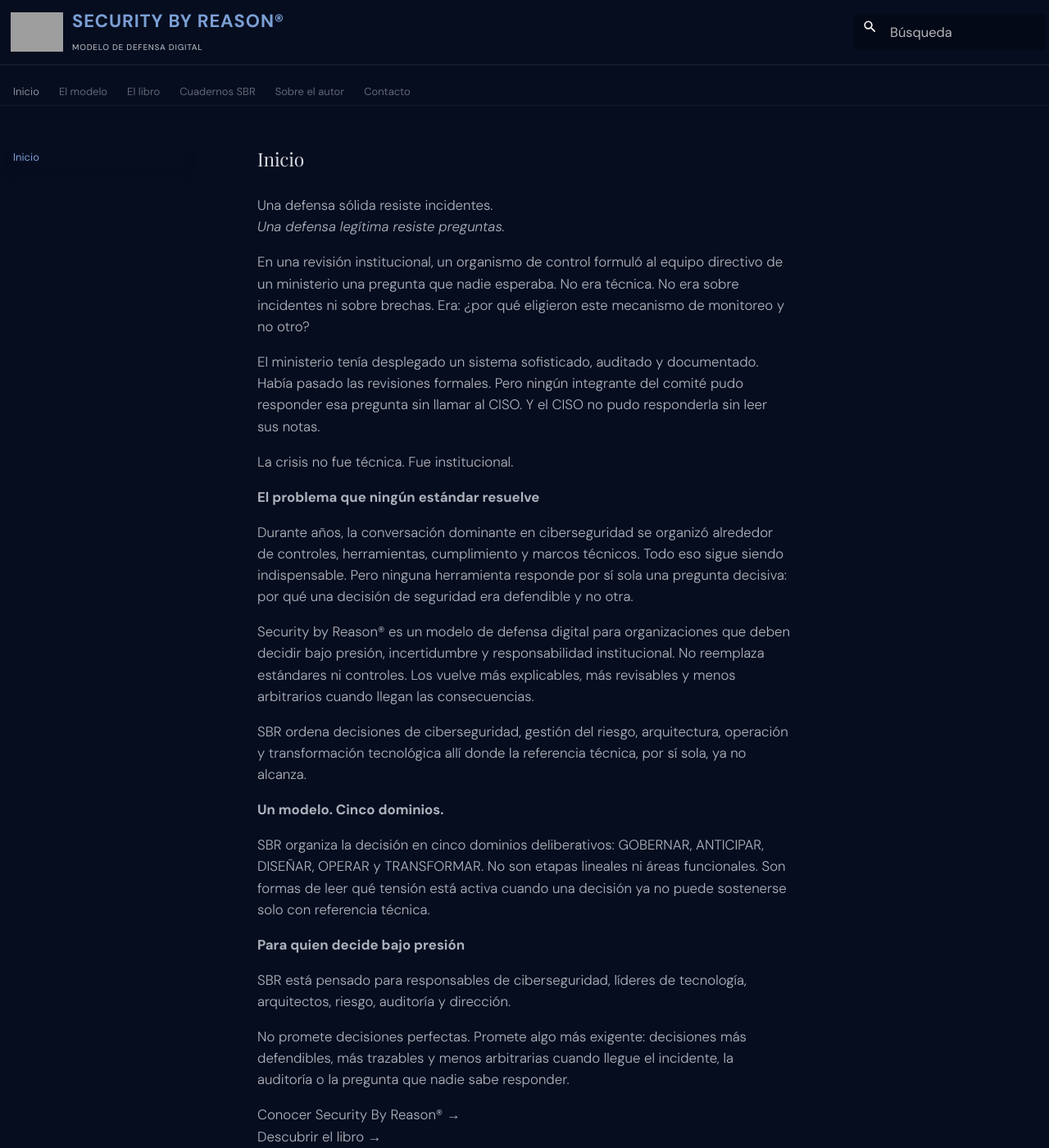
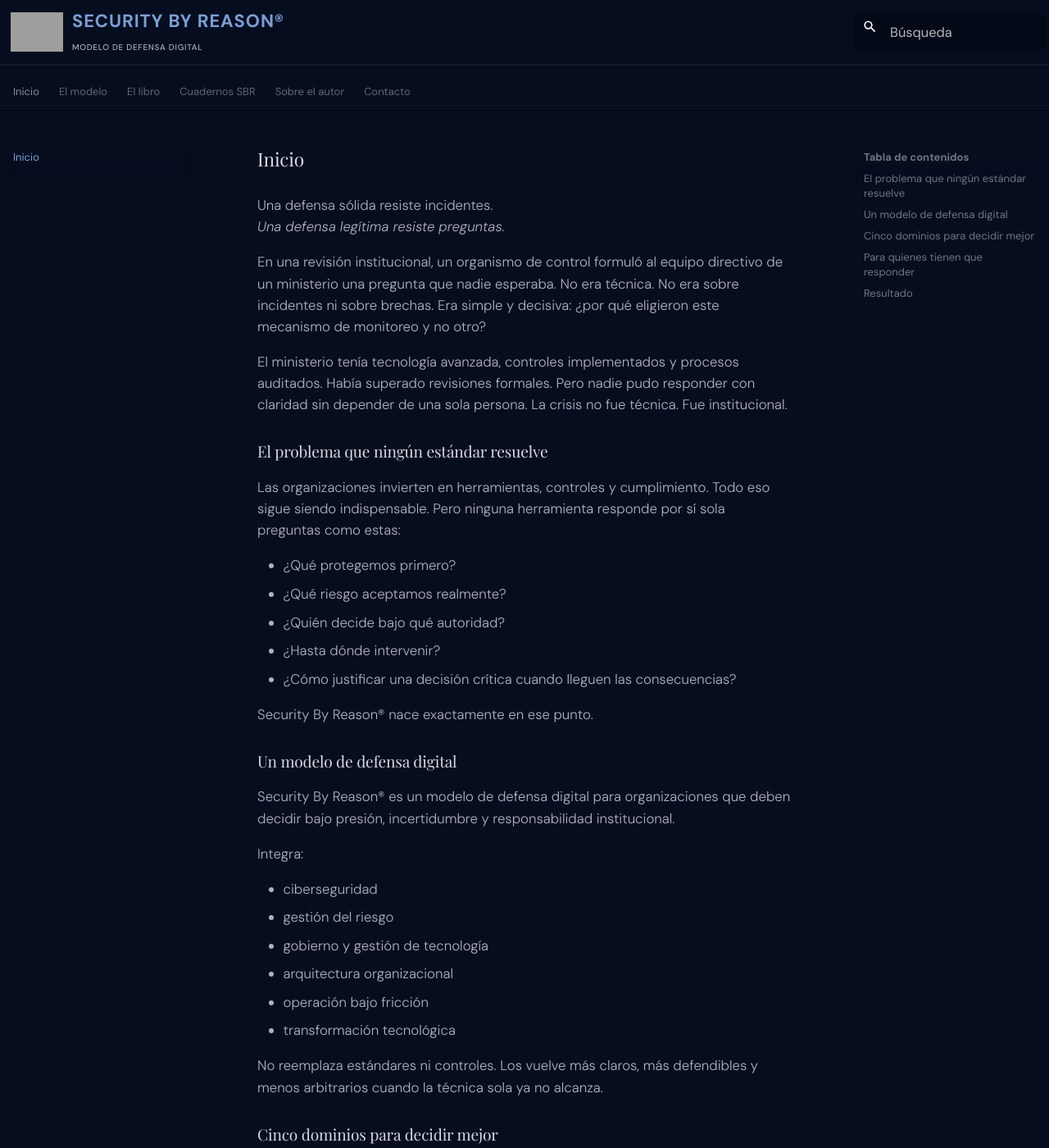
Before and after one commit to danielsasia/sbr-site, an MkDocs documentation site: the page built from docs/index.md, in a window 1280 px wide and 1400 px high. Shown: the whole window at 82% size. Built offline with MkDocs 1.6.1 and Material for MkDocs 9.7.7, drawn with Linux system fonts in a browser that asks for light colours; some web fonts are replaced; some of the changed text lies outside the part shown; grey boxes are pictures that could not be loaded.

Commit message:
Update index.md

```diff
--- a/docs/index.md
+++ b/docs/index.md
@@ -1,31 +1,60 @@
+<!-- docs/index.md -->
+
 Una defensa sólida resiste incidentes.
 *Una defensa legítima resiste preguntas.*
 
-En una revisión institucional, un organismo de control formuló al equipo directivo de un ministerio una pregunta que nadie esperaba. No era técnica. No era sobre incidentes ni sobre brechas. Era: ¿por qué eligieron este mecanismo de monitoreo y no otro?
+En una revisión institucional, un organismo de control formuló al equipo directivo de un ministerio una pregunta que nadie esperaba. No era técnica. No era sobre incidentes ni sobre brechas. Era simple y decisiva: ¿por qué eligieron este mecanismo de monitoreo y no otro?
 
-El ministerio tenía desplegado un sistema sofisticado, auditado y documentado. Había pasado las revisiones formales. Pero ningún integrante del comité pudo responder esa pregunta sin llamar al CISO. Y el CISO no pudo responderla sin leer sus notas.
+El ministerio tenía tecnología avanzada, controles implementados y procesos auditados. Había superado revisiones formales. Pero nadie pudo responder con claridad sin depender de una sola persona. La crisis no fue técnica. Fue institucional.
 
-La crisis no fue técnica. Fue institucional.
+## El problema que ningún estándar resuelve
 
-**El problema que ningún estándar resuelve**
+Las organizaciones invierten en herramientas, controles y cumplimiento. Todo eso sigue siendo indispensable. Pero ninguna herramienta responde por sí sola preguntas como estas:
 
-Durante años, la conversación dominante en ciberseguridad se organizó alrededor de controles, herramientas, cumplimiento y marcos técnicos. Todo eso sigue siendo indispensable. Pero ninguna herramienta responde por sí sola una pregunta decisiva: por qué una decisión de seguridad era defendible y no otra.
+- ¿Qué protegemos primero?
+- ¿Qué riesgo aceptamos realmente?
+- ¿Quién decide bajo qué autoridad?
+- ¿Hasta dónde intervenir?
+- ¿Cómo justificar una decisión crítica cuando lleguen las consecuencias?
 
-Security by Reason® es un modelo de defensa digital para organizaciones que deben decidir bajo presión, incertidumbre y responsabilidad institucional. No reemplaza estándares ni controles. Los vuelve más explicables, más revisables y menos arbitrarios cuando llegan las consecuencias.
+Security By Reason® nace exactamente en ese punto.
 
-SBR ordena decisiones de ciberseguridad, gestión del riesgo, arquitectura, operación y transformación tecnológica allí donde la referencia técnica, por sí sola, ya no alcanza.
+## Un modelo de defensa digital
 
-**Un modelo. Cinco dominios.**
+Security By Reason® es un modelo de defensa digital para organizaciones que deben decidir bajo presión, incertidumbre y responsabilidad institucional.
 
-SBR organiza la decisión en cinco dominios deliberativos: GOBERNAR, ANTICIPAR, DISEÑAR, OPERAR y TRANSFORMAR. No son etapas lineales ni áreas funcionales. Son formas de leer qué tensión está activa cuando una decisión ya no puede sostenerse solo con referencia técnica.
+Integra:
 
-**Para quien decide bajo presión**
+- ciberseguridad
+- gestión del riesgo
+- gobierno y gestión de tecnología
+- arquitectura organizacional
+- operación bajo fricción
+- transformación tecnológica
 
-SBR está pensado para responsables de ciberseguridad, líderes de tecnología, arquitectos, riesgo, auditoría y dirección.
+No reemplaza estándares ni controles. Los vuelve más claros, más defendibles y menos arbitrarios cuando la técnica sola ya no alcanza.
 
-No promete decisiones perfectas. Promete algo más exigente: decisiones más defendibles, más trazables y menos arbitrarias cuando llegue el incidente, la auditoría o la pregunta que nadie sabe responder.
+## Cinco dominios para decidir mejor
 
-Conocer Security By Reason® →
-Descubrir el libro →
+**GOBERNAR · ANTICIPAR · DISEÑAR · OPERAR · TRANSFORMAR**
 
-*Una defensa digital falla de verdad cuando la institución ya no puede explicar, con claridad, por qué decidió así.*
+No son áreas ni etapas lineales. Son cinco formas de leer qué tensión real está activa en una decisión crítica.
+
+## Para quienes tienen que responder
+
+- Directorio
+- CEO / COO
+- CIO / CTO
+- CISO
+- Riesgo / Auditoría
+- líderes responsables de decisiones críticas
+
+## Resultado
+
+Más criterio.
+Más autoridad.
+Menos improvisación.
+Mejores decisiones de defensa digital.
+
+[Conocer el modelo →](modelo/intro.md)
+[Descubrir el libro →](libro.md)
```
